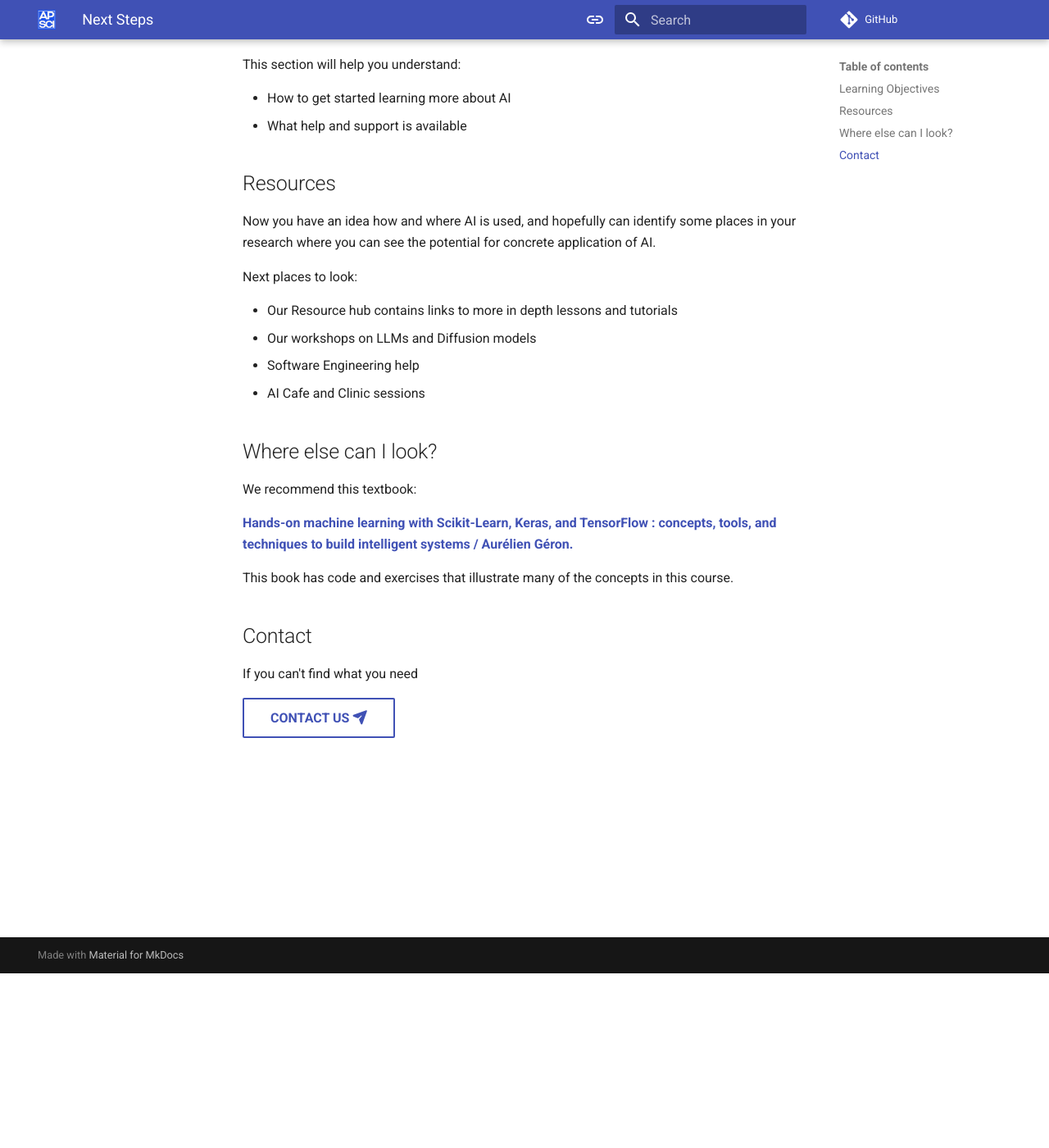
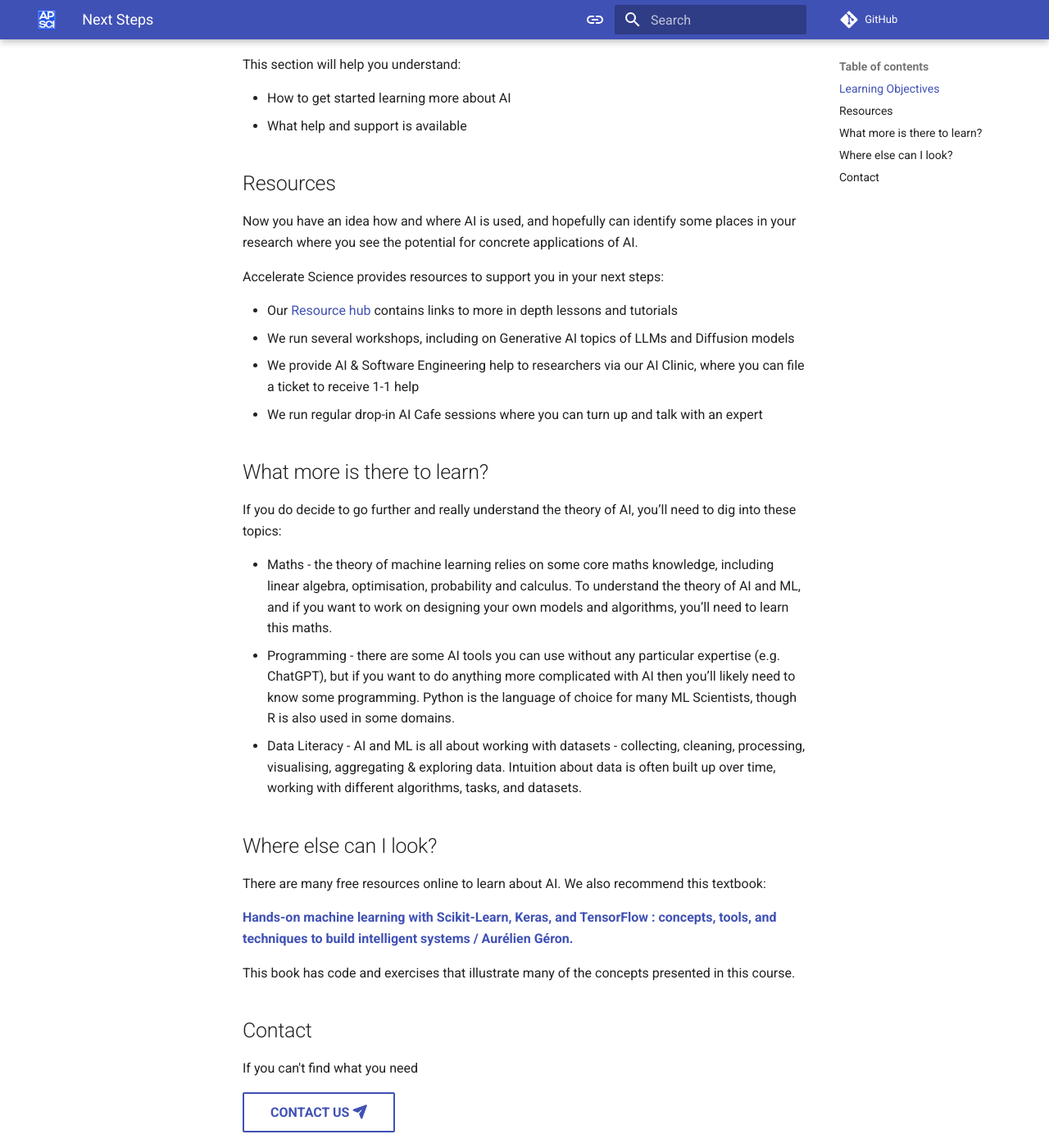
Before and after one commit to catherinebreslin/ai-core-concepts, an MkDocs documentation site: the page built from docs/next-steps.md, in a window 1280 px wide and 1400 px high, scrolled down 213 px. Shown: the whole window at 82% size. Built offline with MkDocs 1.6.1 and Material for MkDocs 9.7.7, drawn with Linux system fonts in a browser that asks for light colours; comment, search, counter and statistics services are not loaded.

Commit message:
Some updates

```diff
--- a/docs/next-steps.md
+++ b/docs/next-steps.md
@@ -9,22 +9,29 @@ This section will help you understand:
 
 ## Resources
 
-Now you have an idea how and where AI is used, and hopefully can identify some places in your research where you can see the potential for concrete application of AI.
+Now you have an idea how and where AI is used, and hopefully can identify some places in your research where you see the potential for concrete applications of AI.
 
-Next places to look:
+Accelerate Science provides resources to support you in your next steps:
 
-- Our Resource hub contains links to more in depth lessons and tutorials
-- Our workshops on LLMs and Diffusion models
-- Software Engineering help
-- AI Cafe and Clinic sessions
+- Our [Resource hub](https://acceleratescience.github.io/resource-hub/) contains links to more in depth lessons and tutorials
+- We run several workshops, including on Generative AI topics of LLMs and Diffusion models
+- We provide AI & Software Engineering help to researchers via our AI Clinic, where you can file a ticket to receive 1-1 help
+- We run regular drop-in AI Cafe sessions where you can turn up and talk with an expert
+
+## What more is there to learn?
+If you do decide to go further and really understand the theory of AI, you’ll need to dig into these topics:
+
+- Maths - the theory of machine learning relies on some core maths knowledge, including linear algebra, optimisation, probability and calculus. To understand the theory of AI and ML, and if you want to work on designing your own models and algorithms, you’ll need to learn this maths.
+- Programming - there are some AI tools you can use without any particular expertise (e.g. ChatGPT), but if you want to do anything more complicated with AI then you’ll likely need to know some programming. Python is the language of choice for many ML Scientists, though R is also used in some domains.
+- Data Literacy - AI and ML is all about working with datasets - collecting, cleaning, processing, visualising, aggregating & exploring data. Intuition about data is often built up over time, working with different algorithms, tasks, and datasets.
 
 ## Where else can I look?
 
-We recommend this textbook:
+There are many free resources online to learn about AI. We also recommend this textbook:
 
 [**Hands-on machine learning with Scikit-Learn, Keras, and TensorFlow : concepts, tools, and techniques to build intelligent systems / Aurélien Géron.**](https://idiscover.lib.cam.ac.uk/primo-explore/fulldisplay?docid=44CAM_ALMA51626615430003606&context=L&vid=44CAM_PROD&lang=en_US&search_scope=SCOP_CAM_ALL&adaptor=Local%20Search%20Engine&isFrbr=true&tab=cam_lib_coll&query=any%2Ccontains%2CHands%20On%C2%A0Machine%20Learning%C2%A0with%C2%A0ScikitLearn%2C%C2%A0Keras%2C%C2%A0and%20TensorFlow&sortby=rank&facet=frbrgroupid%2Cinclude%2C200454433&offset=0)
 
-This book has code and exercises that illustrate many of the concepts in this course.
+This book has code and exercises that illustrate many of the concepts presented in this course.
 
 ## Contact
 
--- a/mkdocs.yml
+++ b/mkdocs.yml
@@ -1,6 +1,6 @@
 site_name: Accelerate Science Core AI Concepts
-repo_url: https://github.com/catherinebreslin/ai-core-concepts/
-site_url: https://catherinebreslin.github.io/ai-core-concepts/
+repo_url: https://github.com/acceleratescience/ai-core-concepts/
+site_url: https://acceleratescience.github.io/ai-core-concepts/
 nav:
   - Home: index.md
 theme:
```
Also changed, not shown: docs/image.md (+10 -8 lines), docs/responsible-research-innovation.md (+12 -9 lines), docs/what-is-ai.md (+14 -16 lines).
